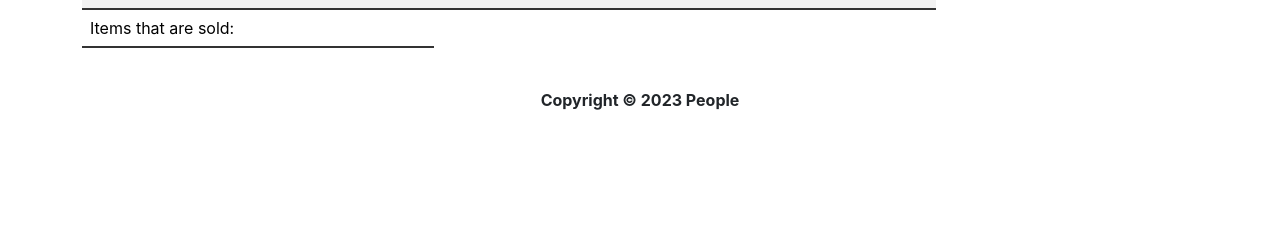
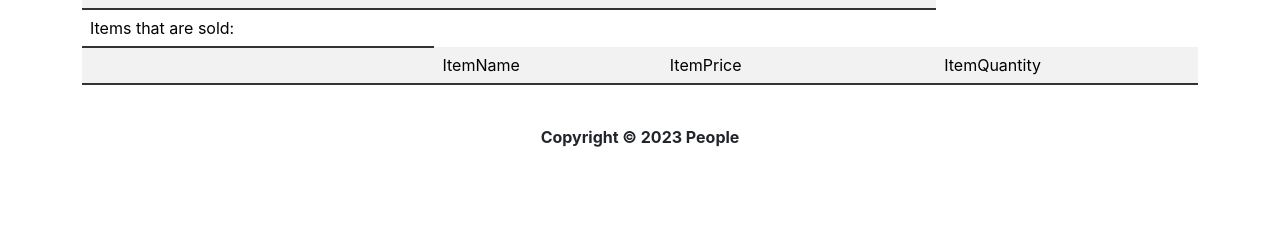
Before and after one commit to theoneGUI/cs370-project, a PHP site: page /DepartmentSellerItemReport.php in a window 1280 px wide. Shown: the part 204-444 px from the top of the page. Run offline with PHP 8.4, Linux system fonts and the light colour scheme; data comes from the database, SQL or seed files in the repository; data that the repository does not hold is empty; some web fonts are replaced.

Commit message:
Details Row Header

```diff
--- a/DepartmentSellerItemReport.php
+++ b/DepartmentSellerItemReport.php
@@ -96,6 +96,7 @@ function output_error($title, $error) {
             echo "</tr>";
 
             echo "<tr><td>Items that are sold:</td></tr>";
+            echo "<tr><td></td><td>ItemName</td><td>ItemPrice</td><td>ItemQuantity</td></tr>";
             $output = "";
             foreach($items as $i){
                 $output .= "<tr><td></td><td>{$i["item"]}</td><td>{$i["price"]}</td><td>{$i["quantity"]}</td></tr>";
```
